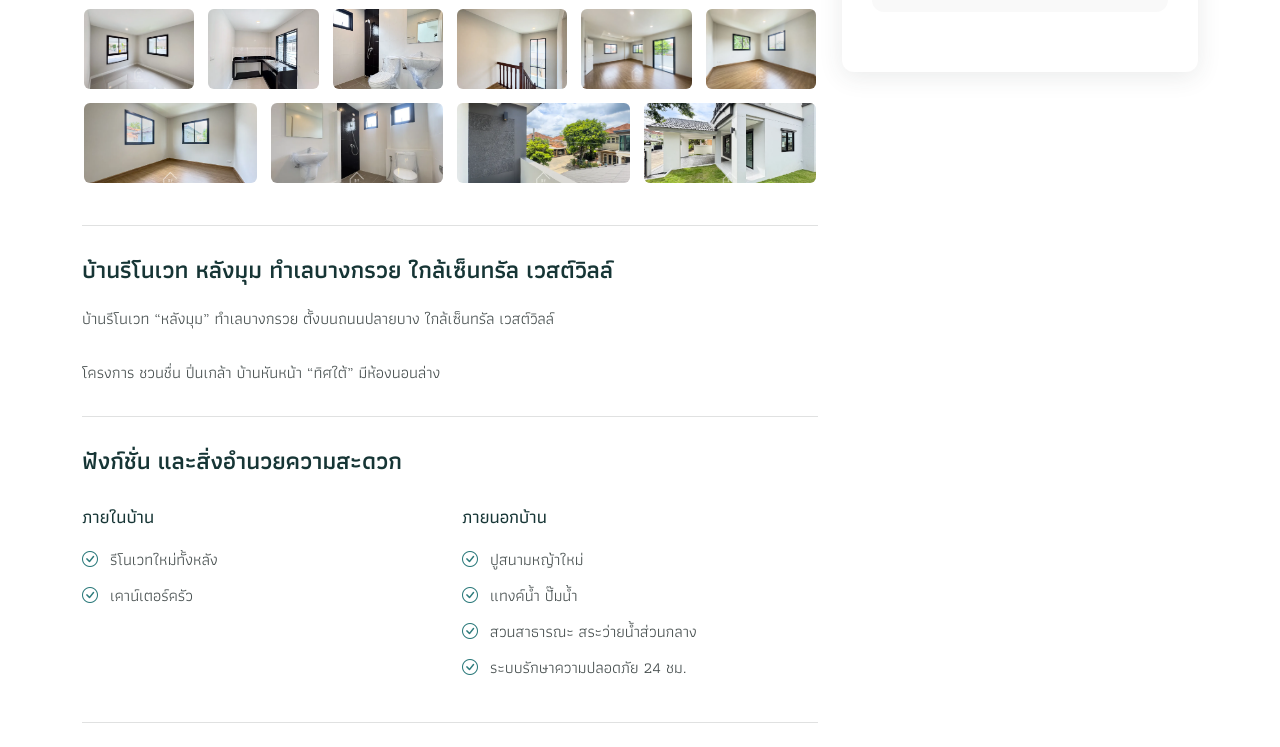
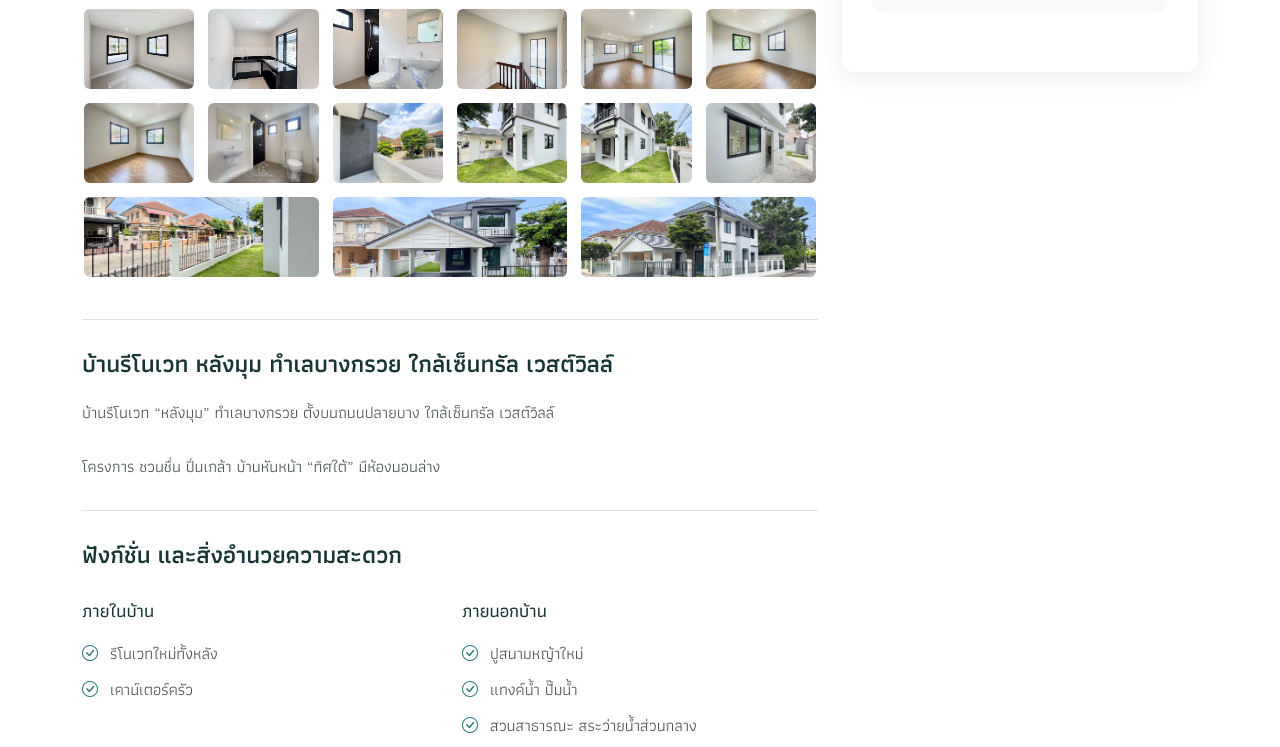
Before and after one commit to homebyaum/homebyaum.github.io, a plain HTML site: page houses/ขายบ้านรีโนเวท-หลังมุม-บางกรวย-central-westville/index.html in a window 1280 px wide. Shown: the part 801-1548 px from the top of the page. Drawn offline with nearby package versions, Linux system fonts and the light colour scheme.

Commit message:
update_house

```diff
--- a/houses/ขายบ้านรีโนเวท-หลังมุม-บางกรวย-central-westville/index.html
+++ b/houses/ขายบ้านรีโนเวท-หลังมุม-บางกรวย-central-westville/index.html
@@ -296,6 +296,61 @@
                       data-image="016.webp">
                       <img src="016.webp"
                           alt="บ้านรีโนเวท หลังมุม ทำเลบางกรวย ใกล้เซ็นทรัล เวสต์วิลล์ - รูปที่ 16"
+                          class="img-fluid">
+                    </a>
+
+
+                    <a href="017.webp"
+                      class="thumbnail-item  glightbox"
+                      data-gallery="property-gallery"
+                      data-index="16"
+                      data-image="017.webp">
+                      <img src="017.webp"
+                          alt="บ้านรีโนเวท หลังมุม ทำเลบางกรวย ใกล้เซ็นทรัล เวสต์วิลล์ - รูปที่ 17"
+                          class="img-fluid">
+                    </a>
+
+
+                    <a href="018.webp"
+                      class="thumbnail-item  glightbox"
+                      data-gallery="property-gallery"
+                      data-index="17"
+                      data-image="018.webp">
+                      <img src="018.webp"
+                          alt="บ้านรีโนเวท หลังมุม ทำเลบางกรวย ใกล้เซ็นทรัล เวสต์วิลล์ - รูปที่ 18"
+                          class="img-fluid">
+                    </a>
+
+
+                    <a href="019.webp"
+                      class="thumbnail-item  glightbox"
+                      data-gallery="property-gallery"
+                      data-index="18"
+                      data-image="019.webp">
+                      <img src="019.webp"
+                          alt="บ้านรีโนเวท หลังมุม ทำเลบางกรวย ใกล้เซ็นทรัล เวสต์วิลล์ - รูปที่ 19"
+                          class="img-fluid">
+                    </a>
+
+
+                    <a href="020.webp"
+                      class="thumbnail-item  glightbox"
+                      data-gallery="property-gallery"
+                      data-index="19"
+                      data-image="020.webp">
+                      <img src="020.webp"
+                          alt="บ้านรีโนเวท หลังมุม ทำเลบางกรวย ใกล้เซ็นทรัล เวสต์วิลล์ - รูปที่ 20"
+                          class="img-fluid">
+                    </a>
+
+
+                    <a href="021.webp"
+                      class="thumbnail-item  glightbox"
+                      data-gallery="property-gallery"
+                      data-index="20"
+                      data-image="021.webp">
+                      <img src="021.webp"
+                          alt="บ้านรีโนเวท หลังมุม ทำเลบางกรวย ใกล้เซ็นทรัล เวสต์วิลล์ - รูปที่ 21"
                           class="img-fluid">
                     </a>
 
```
